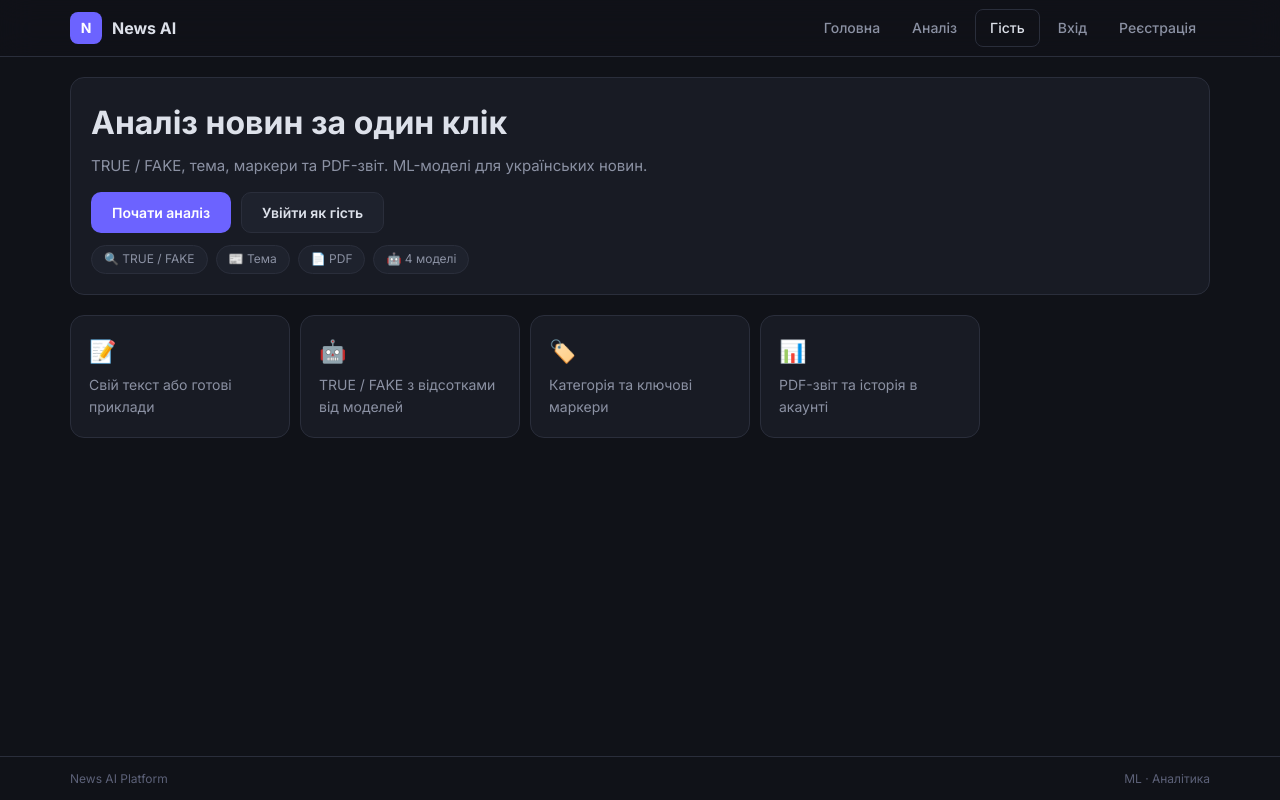
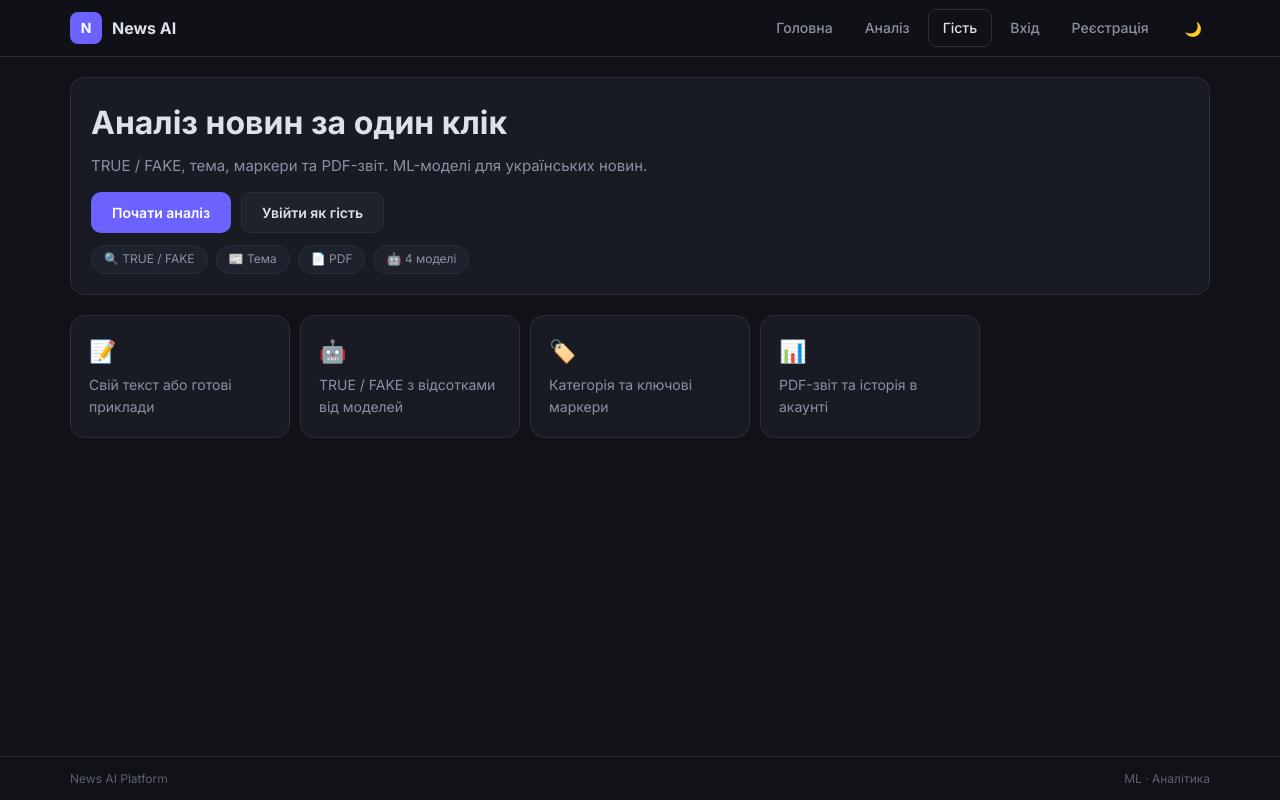
Before and after one commit to yatsenq/Course-Work, a Flask app: page / in a window 1280 px wide. Run offline with Flask 3, Linux system fonts and the light colour scheme; some libraries are stand-ins or nearby versions.

Commit message:
feat: implement dark and light theme toggle

```diff
--- a/Deployment/flask_app/static/css/style.css
+++ b/Deployment/flask_app/static/css/style.css
@@ -5,7 +5,17 @@
   --t:#dde1ea;--t2:#8b91a3;--t3:#5c6178;--ac:#6c63ff;--acl:#8b84ff;
   --ok:#2dd4a0;--ok-bg:rgba(45,212,160,.1);--ok-b:rgba(45,212,160,.25);
   --no:#ff6b81;--no-bg:rgba(255,107,129,.1);--no-b:rgba(255,107,129,.25);
-  --r:14px
+  --r:14px;
+  --bg2:var(--card2);
+  --p:var(--ac);
+  --f:var(--no);
+  --border:var(--b);
+}
+html.light-theme {
+  --bg:#f9fafb;--card:#ffffff;--card2:#f3f4f6;--b:#e5e7eb;--bh:#d1d5db;
+  --t:#111827;--t2:#4b5563;--t3:#9ca3af;--ac:#4f46e5;--acl:#6366f1;
+  --ok:#10b981;--ok-bg:rgba(16,185,129,.1);--ok-b:rgba(16,185,129,.25);
+  --no:#ef4444;--no-bg:rgba(239,68,68,.1);--no-b:rgba(239,68,68,.25);
 }
 *,*::before,*::after{box-sizing:border-box;margin:0;padding:0}
 body{font-family:'Inter',system-ui,sans-serif;background:var(--bg);color:var(--t);
--- a/Deployment/flask_app/templates/base.html
+++ b/Deployment/flask_app/templates/base.html
@@ -16,6 +16,9 @@
 <a href="{{ url_for('index') }}">Головна</a>
 <a href="{{ url_for('dashboard') }}">Аналіз</a>
 {% if current_user.is_authenticated %}
+{% if current_user.is_admin %}
+<a href="{{ url_for('admin_panel') }}" style="color: var(--p);">Адмін-панель</a>
+{% endif %}
 <a href="{{ url_for('history') }}">Історія</a>
 <span class="nav-u">{{ current_user.username }}</span>
 <a class="nav-o" href="{{ url_for('logout') }}">Вийти</a>
@@ -24,8 +27,23 @@
 <a href="{{ url_for('login') }}">Вхід</a>
 <a href="{{ url_for('register') }}">Реєстрація</a>
 {% endif %}
+<button id="theme-toggle" class="btn btn-s btn-sm" style="margin-left: 10px; padding: 4px 8px; font-size: 14px; background: transparent; border: none; cursor: pointer;">🌙</button>
 </nav>
 </div></header>
+<script>
+  const toggleBtn = document.getElementById('theme-toggle');
+  const currentTheme = localStorage.getItem('theme') || 'dark';
+  if (currentTheme === 'light') {
+      document.documentElement.classList.add('light-theme');
+      toggleBtn.innerText = '☀️';
+  }
+  toggleBtn.addEventListener('click', () => {
+      document.documentElement.classList.toggle('light-theme');
+      const isLight = document.documentElement.classList.contains('light-theme');
+      localStorage.setItem('theme', isLight ? 'light' : 'dark');
+      toggleBtn.innerText = isLight ? '☀️' : '🌙';
+  });
+</script>
 <main class="wrap main">
 {% with messages = get_flashed_messages(with_categories=true) %}{% if messages %}
 <div class="flash">{% for cat, msg in messages %}<div class="fl fl-{{ cat }}">{{ msg }}</div>{% endfor %}</div>
```
